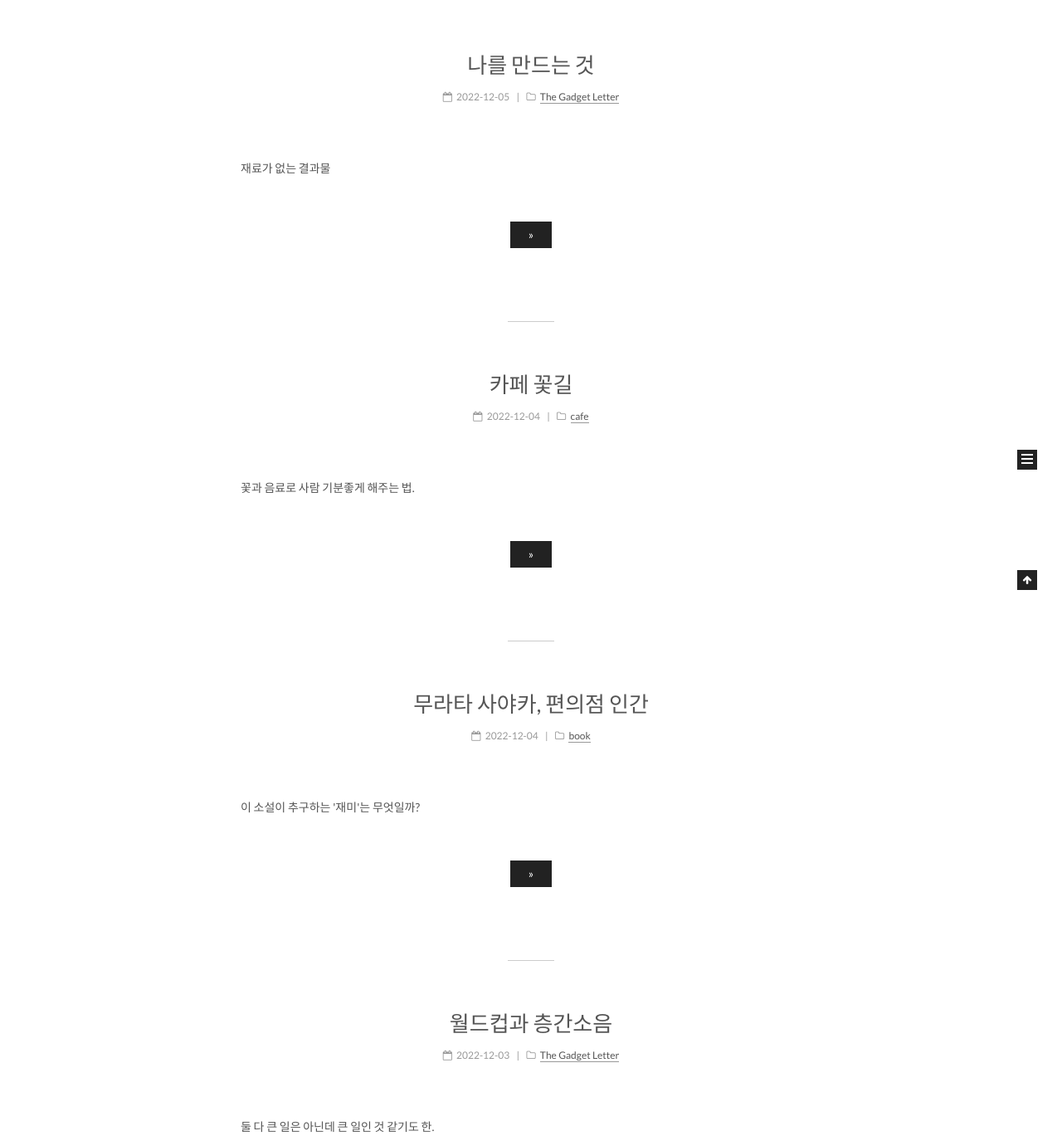
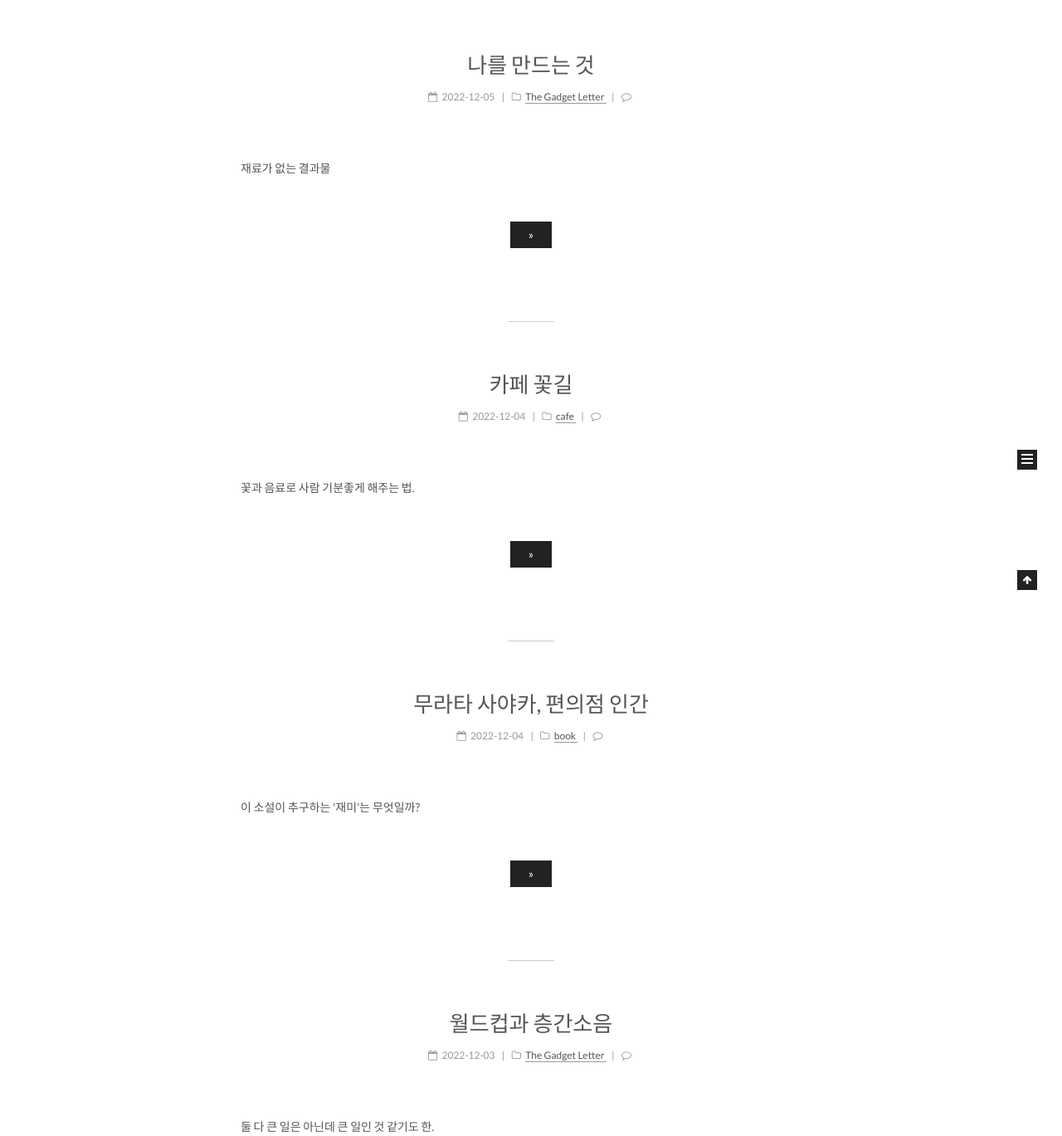
Before and after one commit to koolki/koolki.github.io, a Jekyll site: the page built from index.html, in a window 1280 px wide. Shown: the part 289-1658 px from the top of the page at 83% size. Built offline with Jekyll 4.4.1, drawn with Linux system fonts in a browser that asks for light colours; the list of posts is cut into pages by our own code; comment, search, counter and statistics services are not loaded.

Commit message:
add disqus

```diff
--- a/_config.yml
+++ b/_config.yml
@@ -380,8 +380,8 @@ han: false
 
 # Disqus
 disqus:
-  enable: false
-  shortname:
+  enable: true
+  shortname: 'github-io-bepkn7xuzd'
   count: true
   # hide comments (visitors need to click to load the comments)
   # count need to be false when hide is true
```
